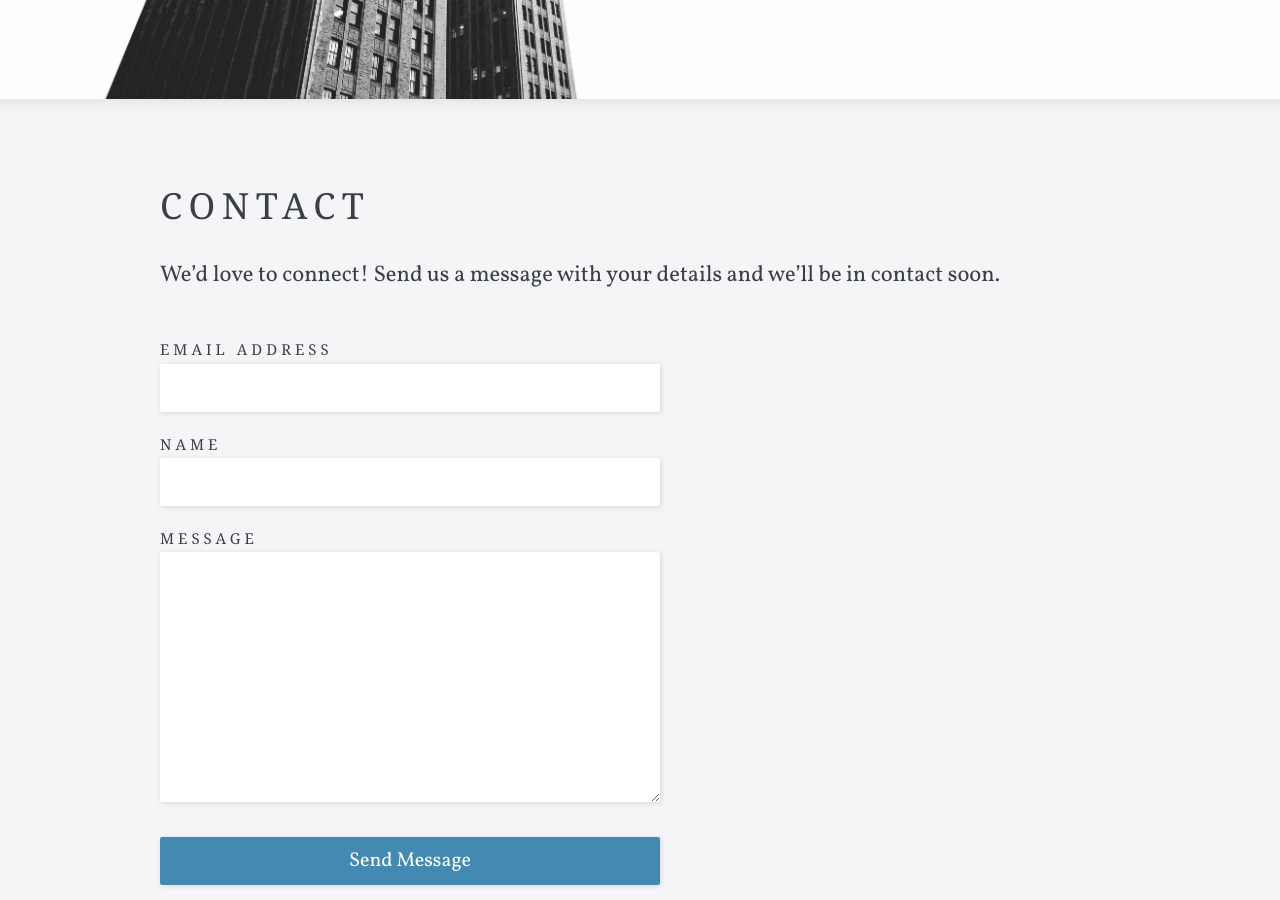
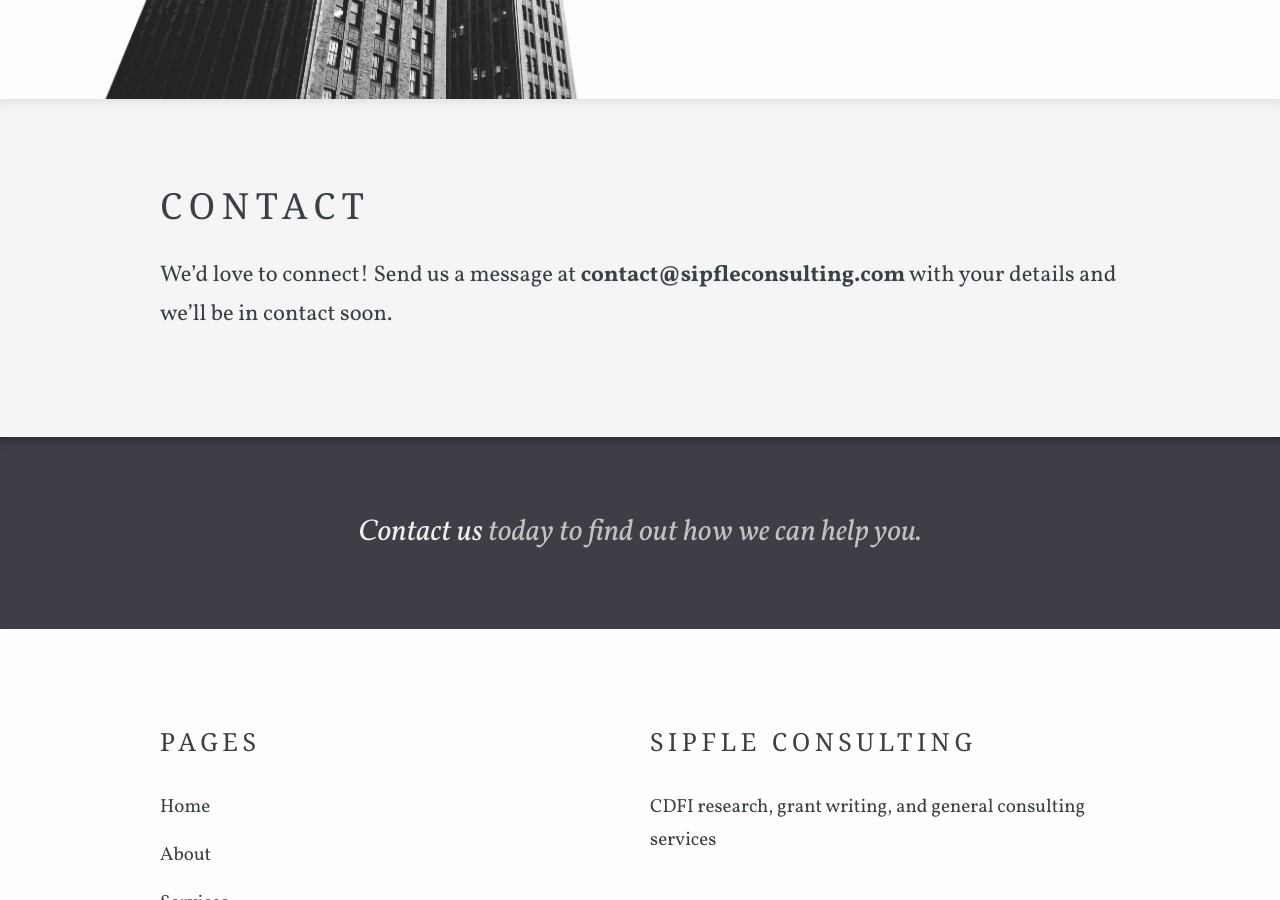
Before and after one commit to lundersaur/SipfleConsulting, a Jekyll site: the page built from contact.html, in a window 1280 px wide and 900 px high, scrolled down 321 px. Built offline with Jekyll 4.4.1, drawn with Linux system fonts in a browser that asks for light colours; some web fonts are replaced.

Commit message:
feat: Replace contact form with a generic contact email address

```diff
--- a/contact.html
+++ b/contact.html
@@ -12,25 +12,5 @@
 ---
 
 <p class="editable">
-	We’d love to connect! Send us a message with your details and we’ll be in contact soon.
+	We’d love to connect! Send us a message at <b>contact@sipfleconsulting.com</b> with your details and we’ll be in contact soon.
 </p>
-
-<div class="columns">
-	<div class="column">
-		<form method="post" action="/contact-success/">
-			<label for="email_address">Email Address</label>
-			<input id="email_address"type="text" name="email">
-
-			<label for="name">Name</label>
-			<input id="name" type="text" name="name">
-
-			<label for="message">Message</label>
-			<textarea id="message" name="message"></textarea>
-
-			<input type="hidden" name="_to" value="{{ site.data.company.contact_email_address }}">
-			<input type="text" name="_gotcha" style="display: none;">
-
-			<input type="submit" value="Send Message">
-		</form>
-	</div>
-</div>
```
Also changed, not shown: 1 other file.
